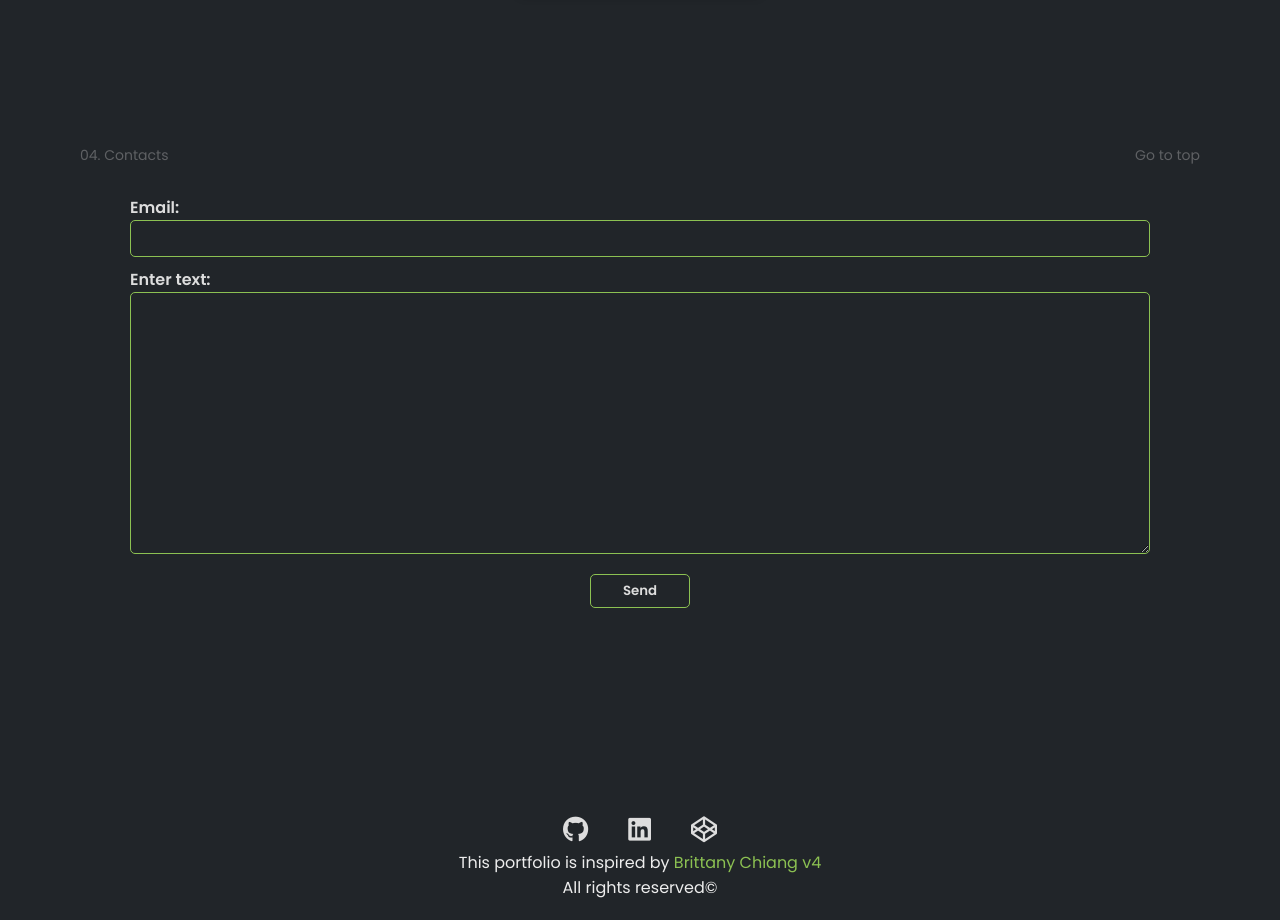
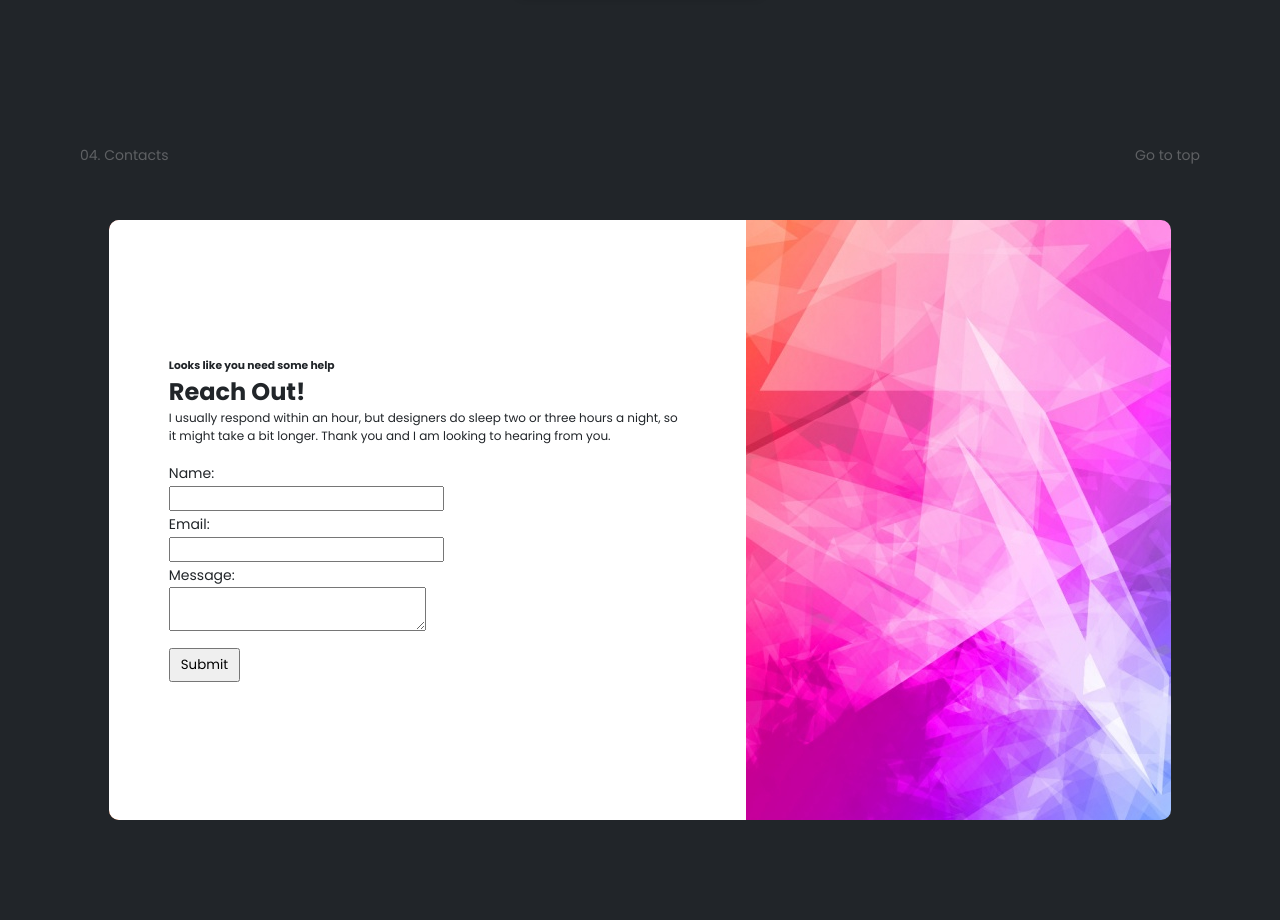
Before and after one commit to nasemul1/nasemul_portfolio, a React (Vite) app: page / in a window 1280 px wide. Shown: the part 3080-4000 px from the top of the page. Built offline with nearby package versions, Linux system fonts and the light colour scheme.

Commit message:
modified src

```diff
--- a/src/Contact/Contacts.css
+++ b/src/Contact/Contacts.css
@@ -1,78 +1,58 @@
 .contact-body{
     width: 100%;
     height: 100%;
-    padding: 65px 130px 0 130px;
+    /* padding: 65px 130px 0 130px; */
+    display: flex;
+    justify-content: center;
+    align-items: center;
+}
+
+.contact-card{
+    background-image: url(../assets/contact-background.jpg);
+    width: 83%;
+    height: 75%;
+    border: none;
+    border-radius: 10px;
+}
+
+.contact-form{
+    width: 60%;
+    height: 100%;
+    background-color: white;
+    border-radius: 10px 0 0 10px;
+    color: #212529;
+    padding: 60px;
     display: flex;
     flex-direction: column;
-    justify-content: space-between;
+    justify-content: center;
 }
 
-.mail-form form{
-    display: flex;
-    flex-direction: column;
+.contact-form p {
+    font-size: 12px;
 }
 
-.mail-form form label{
-    font-weight: 600;
-    color: #ddd;
+.contact-form form{
+    margin-top: 15px;
+}
+
+.contact-form form label, .contact-form form input, .contact-form form textarea{
+    font-size: 14px;
+}
+
+.contact-form form button{
+    padding: 5px 10px;
     margin-top: 10px;
 }
 
-.mail-form form input, .mail-form form textarea{
-    color: #ddd;
-    font-size: 16px;
-    padding: 5px 10px;
-    border: 1px solid #8CC152;
-    border-radius: 5px;
-    background-color: transparent;
-}
+@media only screen and (max-width: 860px){
+    .contact-form{
+        width: 100%;
+        height: 100%;
+        border-radius: 10px;
+        padding: 40px;
+    }
 
-.mail-form form button{
-    padding: 6px 10px;
-    width: 100px;
-    margin: 20px auto 0 auto;
-    background-color: transparent;
-    border: 1px solid #8CC152;
-    border-radius: 5px;
-    color: #ddd;
-    font-weight: 600;
-}
-
-.mail-form form button:hover{
-    background-color: #8CC152;
-    color: #212529;
-}
-.contact-footer{
-    margin-bottom: 20px;
-}
-.contact-lg{
-    margin: 0 auto;
-    display: flex;
-    justify-content: center;
-}
-.contact-lg a{
-    text-decoration: none;
-    color: #ddd;
-    font-size: 26px;
-    margin: 0 20px;
-}
-
-.contact-lg a:hover{
-    color: #8CC152;
-}
-.footer-text{
-    display: flex;
-    flex-direction: column;
-    align-items: center;
-    text-align: center;
-}
-.footer-text p a{
-    text-decoration: none;
-    color: #8CC152;
-}
-
-@media only screen and (max-width: 600px){
-    .contact-body{
-        padding: 65px 40px 0 40px;
+    .contact-form form input, .contact-form form textarea{
+        width: 100%;
     }
 }
--- a/src/Contact/Contacts.jsx
+++ b/src/Contact/Contacts.jsx
@@ -6,24 +6,20 @@ const Contacts = () => {
         <>
             <Header title="04. Contacts"/>
             <div className="contact-body">
-                <div className="mail-form">
-                    <form action="mailto:nasemul.me@gmail.com" method="post" enctype="text/plain">
-                        <label htmlFor="email">Email:</label>
-                        <input type="email" name="email" id="email" required/>
-                        <label htmlFor="text">Enter text:</label>
-                        <textarea name="textarea" id="text" cols={25} rows={10} required></textarea>
-                        <button type="submit">Send</button>
-                    </form>
-                </div>
-                <div className="contact-footer">
-                    <div className="contact-lg">
-                        <a href=""><i class="fa-brands fa-github"></i></a>
-                        <a href=""><i class="fa-brands fa-linkedin"></i></a>
-                        <a href=""><i class="fa-brands fa-codepen"></i></a>
-                    </div>
-                    <div className="footer-text">
-                        <p>This portfolio is inspired by <a href="https://v4.brittanychiang.com/">Brittany Chiang v4</a></p>
-                        <p>All rights reserved©</p>
+                <div className="contact-card">
+                    <div className="contact-form">
+                        <h6>Looks like you need some help</h6>
+                        <h2>Reach Out!</h2>
+                        <p>I usually respond within an hour, but designers do sleep two or three hours a night, so it might take a bit longer. Thank you and I am looking to hearing from you.</p>
+                        <form action="mailto:nasemul.me@gmail.com" method="post" encType="application/x-www-form-urlencoded">
+                            <label htmlFor="c-name">Name:</label><br />
+                            <input type="text" id="c-name" required/><br />
+                            <label htmlFor="c-email">Email:</label><br />
+                            <input type="email" id="c-email" required/><br />
+                            <label htmlFor="c-message">Message:</label><br />
+                            <textarea name="message" id="c-message" required></textarea><br />
+                            <button type="submit">Submit</button>
+                        </form>
                     </div>
                 </div>
             </div>
```
Also changed, not shown: src/assets/contact-background.jpg (added), 6 other files (tests, documents, lock files or other folders).
